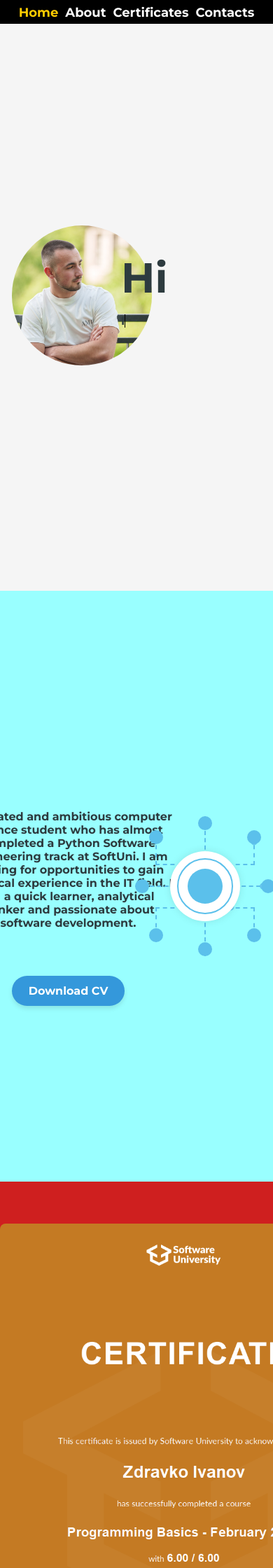
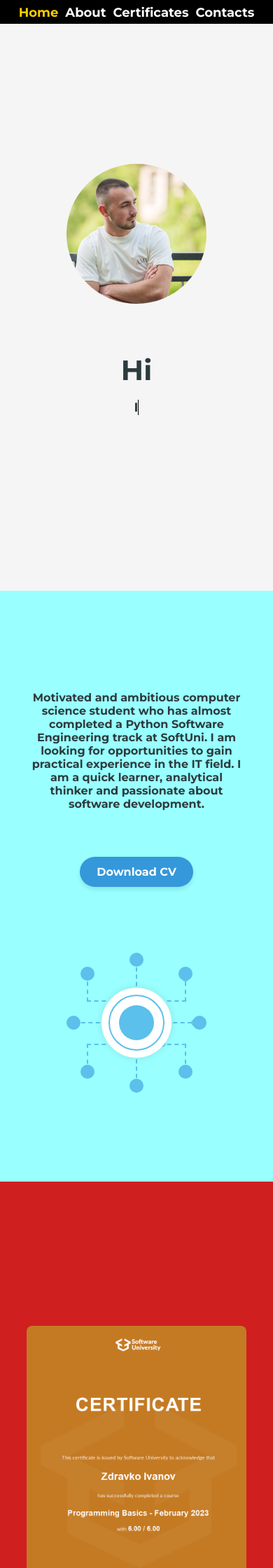
Before and after one commit to izdravko397/Portfolio, a Django app: template templates/index.html in a window 390 px wide; the page is wider, and only the part inside the window is pictured. Shown: the top 2240 px of that part at 70% size. Run offline with Django 5.2, Linux system fonts and the light colour scheme; the template is opened without the code that fills it, so the values that code supplies are empty.

Commit message:
Mobile Style

```diff
--- /dev/null
+++ b/static/css/media-mobile.css
@@ -0,0 +1,141 @@
+@media screen and (max-width: 768px) {
+    nav ul{
+      font-size: 20px;
+      padding: 5px 0px;
+      gap: 10px;
+    }
+
+    #home {
+      min-height: 100vh;
+      display: flex;
+      flex-direction: column;
+      justify-content: center;
+      gap: 50px;
+      align-items: center;
+      text-align: center;
+      height: auto;
+      padding: 40px 20px;
+    }
+
+  #home img {
+      width: 200px;
+      height: 200px;
+      object-fit: cover;
+      border-radius: 50%;
+      margin-bottom: 20px;
+      position: static;
+      transform: none;
+  }
+
+  #home div {
+      width: 100%;
+      max-width: 300px;
+      position: static;
+      transform: none;
+  }
+
+  #home h1 {
+      font-size: 40px;
+  }
+
+  #home .typewrite {
+      font-size: 18px;
+  }
+
+  #contacts ul {
+    display: flex;
+    flex-direction: column;
+    gap: 20px;
+  }
+
+  /* Контейнерът на about */
+  #about {
+    position: relative !important;
+    display: flex !important;
+    gap: 100px;
+    flex-direction: column !important;
+    align-items: center !important;
+    justify-content: center !important;
+    min-height: 100vh !important;
+    padding: 40px 20px !important;
+  }
+
+  /* Текстовият блок да е отгоре */
+  #about .about-text {
+    order: 1;
+    width: 100%;
+    max-width: 300px;
+    text-align: center;
+    margin-bottom: 20px;
+    position: static !important;
+    transform: none !important;
+  }
+
+  /* Анимацията да е отдолу и с по-малки размери */
+  #about .animation-example {
+    order: 2;
+    position: relative !important;   /* Премахваме абсолютно позициониране */
+    top: auto !important;         /* Нулираме предишните стойности */
+    left: auto !important;
+    transform: none !important;   /* Премахваме всички трансформации */
+    width: 200px !important;      /* Задай според нуждите ти */
+    height: 200px !important;     /* Задай според нуждите ти */
+    margin-top: 20px !important;
+  }
+
+    /* Основният контейнер за сертификатите */
+    #certificates {
+      display: flex;
+      flex-direction: column;
+      justify-content: center; /* Можеш да ползваш center, ако предпочиташ */
+      align-items: center;
+      padding-top: 60px;
+      padding-bottom: 20px;
+      min-height: 100vh; /* Да заема цялата височина на екрана, ако искаш */
+      background-color: rgb(207, 31, 31); /* Оставяме цвета */
+    }
+
+  /* Контейнерът на слайдъра */
+  .slider-container {
+    width: 90%;           /* Малко по-малка ширина, за да не е твърде голям */
+    height: 60vh;         /* Намаляваме височината на слайдъра */
+    max-height: 500px;    /* Опционално - лимитирай максималната височина */
+    overflow: hidden;
+    position: relative;
+    margin: 0 auto;
+    background-color: rgb(207, 31, 31);
+  }
+
+  /* Wrapper-ът на слайдовете */
+  .slider-wrapper {
+    height: 100%;
+    transition: transform 0.5s ease-in-out;
+    display: flex;
+    align-items: center;
+  }
+
+  /* Всеки слайд */
+  .slide {
+    flex: 0 0 100%;
+    height: 100%;
+    display: flex;
+    align-items: center;
+    justify-content: center;
+  }
+
+  .slide img {
+    width: auto;         /* Автоматична ширина, за да не се деформира */
+    max-height: 90%;     /* Да не надскача 90% от височината на контейнера */
+    object-fit: contain; /* Да се запази съотношението на сертификата */
+    border-radius: 8px;
+    display: block;
+  }
+
+  /* Точките */
+  .dots-container {
+    margin-top: 10px;
+    display: flex;
+    justify-content: center;
+  }
+
+}
--- a/static/css/style.css
+++ b/static/css/style.css
@@ -323,64 +323,3 @@ section {
   #contacts ul li a:hover:nth-child(4) {
     color: #dd4b39;
   }
-
-  @media screen and (max-width: 768px) {
-    nav ul{
-      font-size: 20px;
-      padding: 5px 0px;
-      gap: 10px;
-    }
-
-    #home {
-      position: none;
-      display: flex;
-      flex-direction: column;
-      justify-content: center;
-      align-items: center;
-    }
-
-    #home img {
-        width: 200px;
-        height: 200px;
-        position: none;
-    }
-
-    #home div {
-        position: none;
-        width: 200px;
-    }
-
-    #contacts ul {
-        display: flex;
-        flex-direction: column;
-        gap: 20px;
-    }
-
-    #about{
-      /* position: relative; */
-      display: flex;
-      flex-direction: column;
-      /* justify-content: center;
-      align-items: center; */
-    }
-
-    #about .about-text {
-      /* position: absolute;
-      top: 10%;
-      left: 50%;
-      width: 300px;
-      transform: translate(-50%, -50%); */
-      width: 300px;
-
-    }
-
-    #about .animation-example{
-      /* position: absolute;
-      bottom: 30px;
-      left: 50%;
-      transform: translate(-50%, -50%); */
-      width: 200px;
-      height: 200px;
-    }
-
-  }
--- a/templates/index.html
+++ b/templates/index.html
@@ -9,6 +9,7 @@
     <!-- Твоите стилове -->
     <link rel="shortcut icon" href="{% static 'media/favicon.png' %}" type="image/x-icon">
     <link rel="stylesheet" href="{% static 'css/style.css' %}">
+    <link rel="stylesheet" href="{% static 'css/media-mobile.css' %}">
     <link rel="stylesheet" href="{% static 'css/animation-style.css' %}">
     <link href="https://fonts.googleapis.com/css2?family=Montserrat:wght@700&display=swap" rel="stylesheet">
     <link rel="stylesheet" href="https://cdnjs.cloudflare.com/ajax/libs/font-awesome/4.7.0/css/font-awesome.min.css">
@@ -127,6 +128,9 @@
               <div class="slide">
                 <img src="{% static 'media/Django Advanced - October 2024 - Certificate .jpeg' %}" alt="Certificate 4" />
               </div>
+              <div class="slide">
+                <img src="{% static 'media/HTML & CSS - January 2025 - Certificate.jpeg' %}" alt="Certificate 4" />
+              </div>
             </div>
         </div>
 
```
Also changed, not shown: static/media/HTML & CSS - January 2025 - Certificate.jpeg (added).
